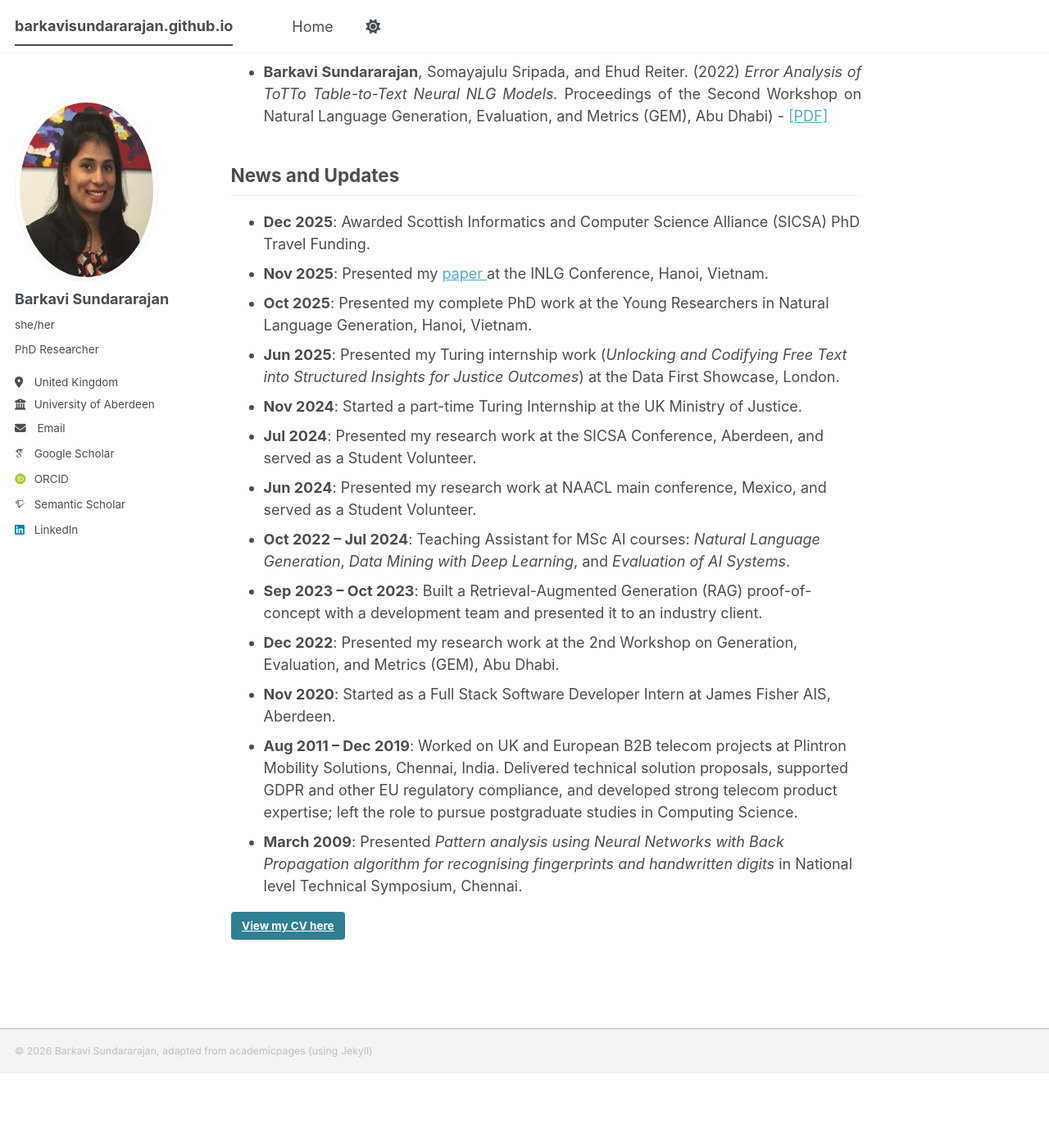
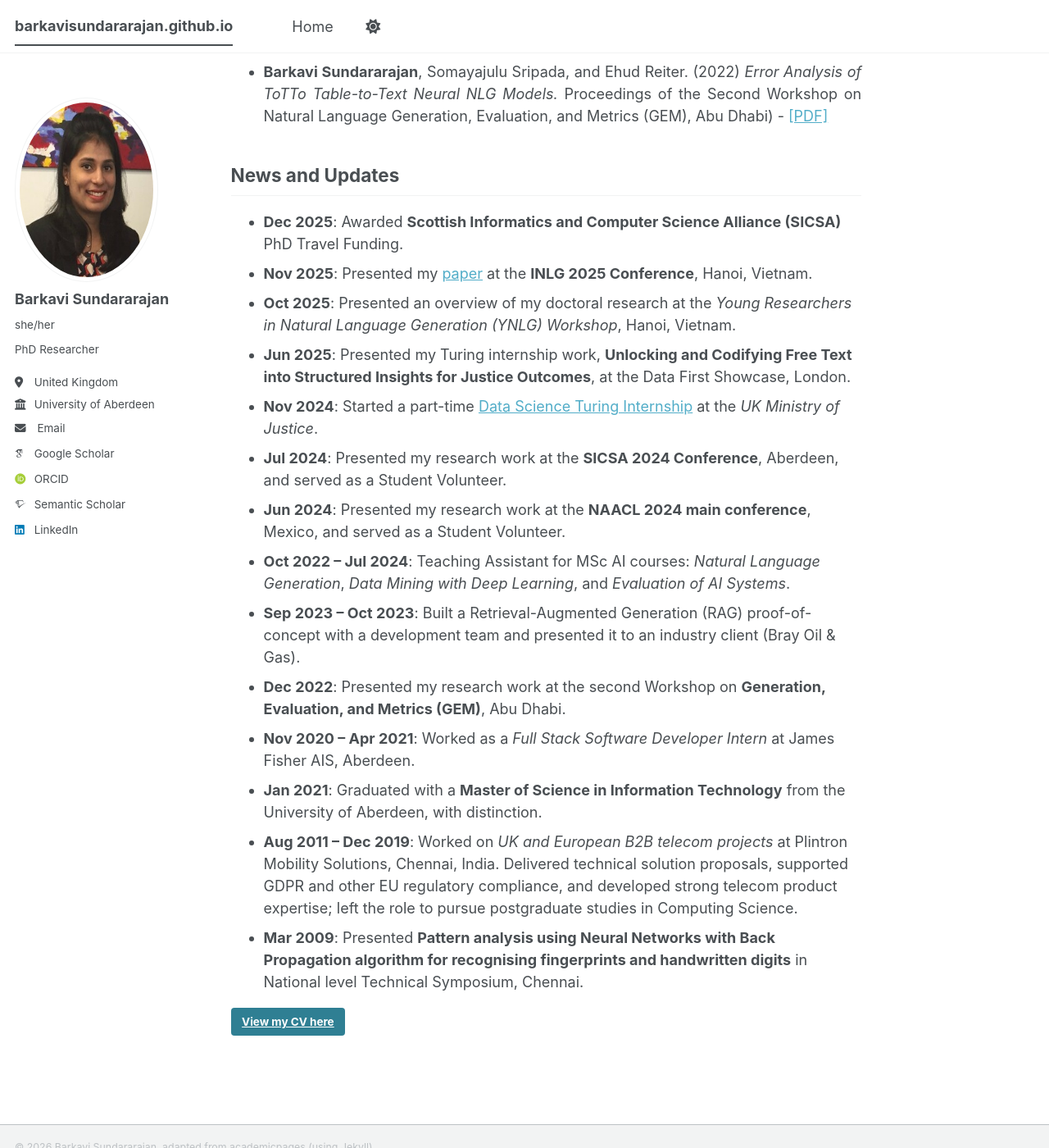
Before and after one commit to barkavisundararajan/barkavisundararajan.github.io, a Jekyll site: the page built from _pages/about.md, in a window 1280 px wide and 1400 px high, scrolled down 796 px. Shown: the whole window at 82% size. Built offline with Jekyll 4.4.1, drawn with Linux system fonts in a browser that asks for light colours; some web fonts are replaced; a script bundle is joined from its source files by our own code; library files that are not in the unit come from our copies; before the commit the page ends 2105 px from its top, so only the background shows below that.

Commit message:
edits in news and updates

```diff
--- a/_pages/about.md
+++ b/_pages/about.md
@@ -26,19 +26,20 @@ I am a final-year PhD student in Computing Science at the University of Aberdeen
 
 ## News and Updates
 
-- **Dec 2025**: Awarded Scottish Informatics and Computer Science Alliance (SICSA) PhD Travel Funding.
-- **Nov 2025**: Presented my <a href="https://barkavisj.github.io/nba-input-matters/" target="_blank" rel="noopener noreferrer">paper </a> at the INLG Conference, Hanoi, Vietnam.
-- **Oct 2025**: Presented my complete PhD work at the Young Researchers in Natural Language Generation, Hanoi, Vietnam.
-- **Jun 2025**: Presented my Turing internship work (*Unlocking and Codifying Free Text into Structured Insights for Justice Outcomes*) at the Data First Showcase, London.
-- **Nov 2024**: Started a part-time Turing Internship at the UK Ministry of Justice.
-- **Jul 2024**: Presented my research work at the SICSA Conference, Aberdeen, and served as a Student Volunteer.
-- **Jun 2024**: Presented my research work at NAACL main conference, Mexico, and served as a Student Volunteer.
+- **Dec 2025**: Awarded **Scottish Informatics and Computer Science Alliance (SICSA)** PhD Travel Funding.
+- **Nov 2025**: Presented my <a href="https://barkavisj.github.io/nba-input-matters/" target="_blank" rel="noopener noreferrer">paper</a> at the **INLG 2025 Conference**, Hanoi, Vietnam.
+- **Oct 2025**: Presented an overview of my doctoral research at the *Young Researchers in Natural Language Generation (YNLG) Workshop*, Hanoi, Vietnam.
+- **Jun 2025**: Presented my Turing internship work, **Unlocking and Codifying Free Text into Structured Insights for Justice Outcomes**, at the Data First Showcase, London.
+- **Nov 2024**: Started a part-time <a href="https://www.turing.ac.uk/collaborate-turing/internships" target="_blank" rel="noopener noreferrer">Data Science Turing Internship</a> at the *UK Ministry of Justice*.
+- **Jul 2024**: Presented my research work at the **SICSA 2024 Conference**, Aberdeen, and served as a Student Volunteer.
+- **Jun 2024**: Presented my research work at the **NAACL 2024 main conference**, Mexico, and served as a Student Volunteer.
 - **Oct 2022 – Jul 2024**: Teaching Assistant for MSc AI courses: *Natural Language Generation*, *Data Mining with Deep Learning*, and *Evaluation of AI Systems*.
-- **Sep 2023 – Oct 2023**: Built a Retrieval-Augmented Generation (RAG) proof-of-concept with a development team and presented it to an industry client.
-- **Dec 2022**: Presented my research work at the 2nd Workshop on Generation, Evaluation, and Metrics (GEM), Abu Dhabi.
-- **Nov 2020**: Started as a Full Stack Software Developer Intern at James Fisher AIS, Aberdeen.
-- **Aug 2011 – Dec 2019**: Worked on UK and European B2B telecom projects at Plintron Mobility Solutions, Chennai, India. Delivered technical solution proposals, supported GDPR and other EU regulatory compliance, and developed strong telecom product expertise; left the role to pursue postgraduate studies in Computing Science.
-- **March 2009**: Presented *Pattern analysis using Neural Networks with Back Propagation algorithm for recognising fingerprints and handwritten digits* in National level Technical Symposium, Chennai.
+- **Sep 2023 – Oct 2023**: Built a Retrieval-Augmented Generation (RAG) proof-of-concept with a development team and presented it to an industry client (Bray Oil & Gas).
+- **Dec 2022**: Presented my research work at the second Workshop on **Generation, Evaluation, and Metrics (GEM)**, Abu Dhabi.
+- **Nov 2020 – Apr 2021**: Worked as a *Full Stack Software Developer Intern* at James Fisher AIS, Aberdeen.
+- **Jan 2021**: Graduated with a **Master of Science in Information Technology** from the University of Aberdeen, with distinction.
+- **Aug 2011 – Dec 2019**: Worked on *UK and European B2B telecom projects* at Plintron Mobility Solutions, Chennai, India. Delivered technical solution proposals, supported GDPR and other EU regulatory compliance, and developed strong telecom product expertise; left the role to pursue postgraduate studies in Computing Science.
+- **Mar 2009**: Presented **Pattern analysis using Neural Networks with Back Propagation algorithm for recognising fingerprints and handwritten digits** in National level Technical Symposium, Chennai.
 
 
 
```
